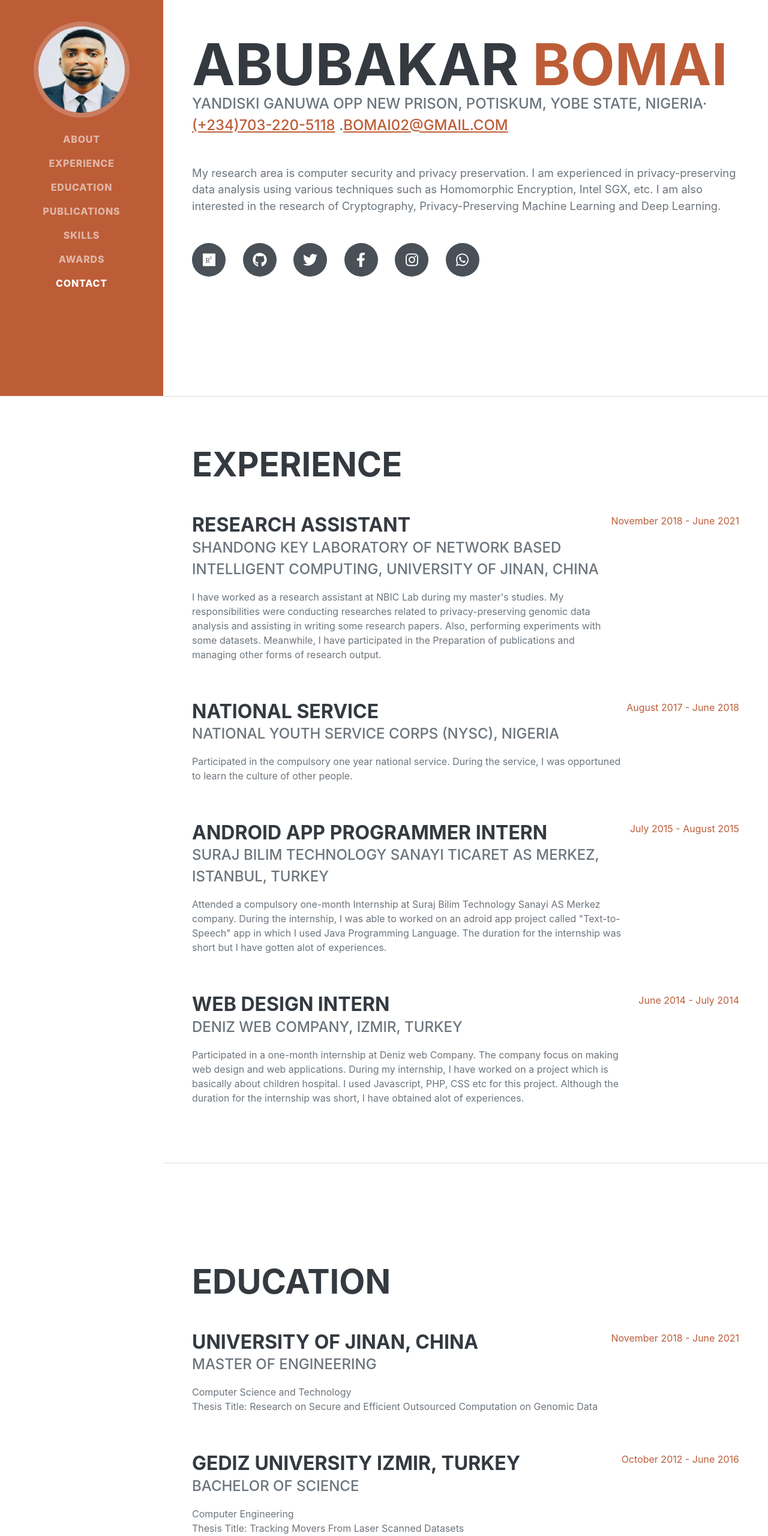
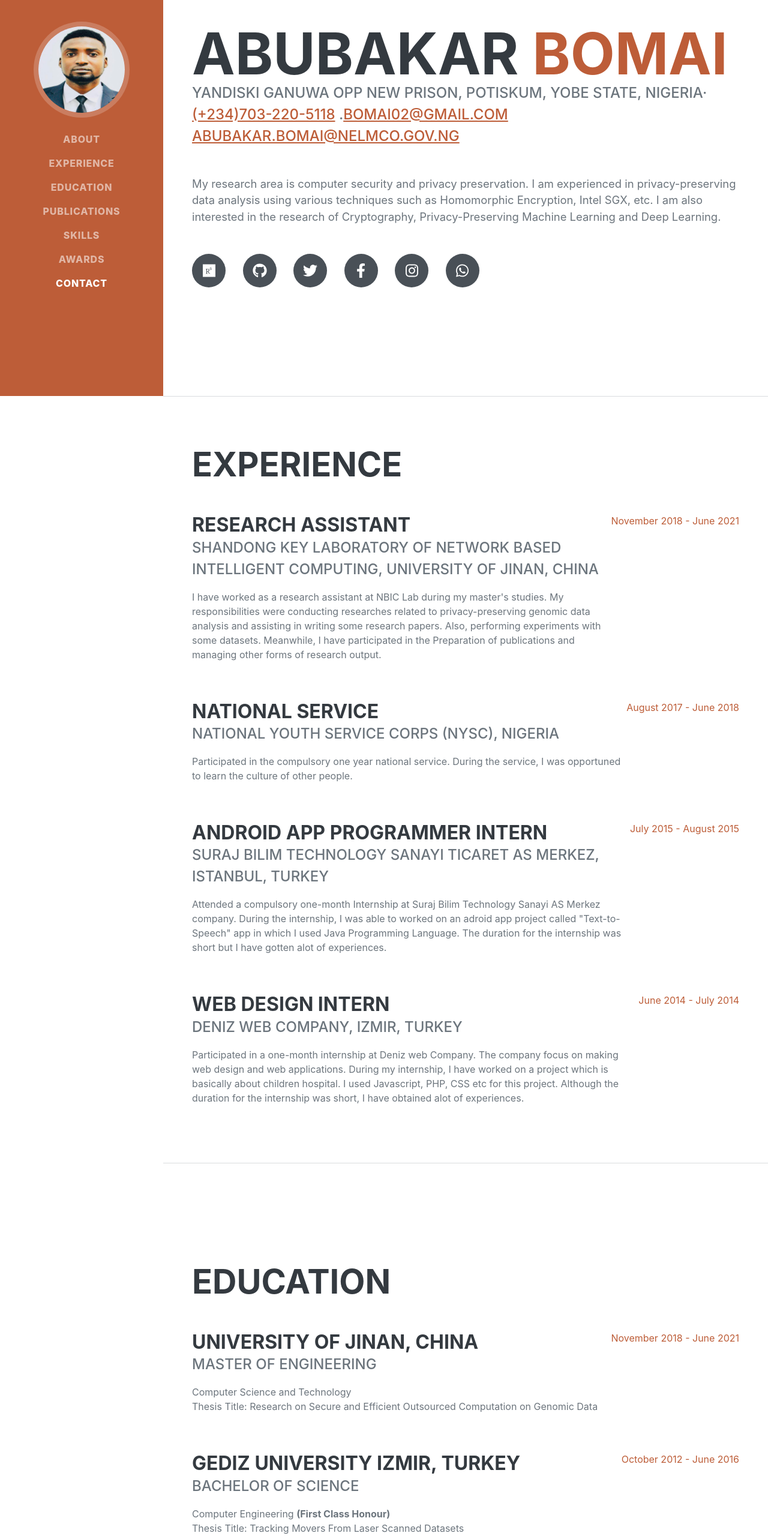
Before and after one commit to bomai02/bomai02.github.io, a plain HTML site: page index.html in a window 1280 px wide. Shown: the part 140-2700 px from the top of the page at 60% size. Drawn offline with nearby package versions, Linux system fonts and the light colour scheme; a web font is replaced by a local one.

Commit message:
Update index.html

```diff
--- a/index.html
+++ b/index.html
@@ -46,7 +46,7 @@
                     </h1>
                     <div class="subheading mb-5">
                         Yandiski Ganuwa Opp New Prison, Potiskum, Yobe State, Nigeria· <a href="tel:+2347032205118">(+234)703-220-5118</a>
-                        .<a href="mailto:bomai02@gmail.com">bomai02@gmail.com</a>
+                        .<a href="mailto:bomai02@gmail.com">bomai02@gmail.com</a> <a href="mailto:abubakar.bomai@nelmco.gov.ng">abubakar.bomai@nelmco.gov.ng</a>
                     </div>
                     <p class="lead mb-5">My research area is computer security and privacy preservation. I am experienced in privacy-preserving data analysis using various techniques such as Homomorphic Encryption, Intel SGX, etc. I am also interested in the research of Cryptography, Privacy-Preserving Machine Learning and Deep Learning.</p>
                     <div class="social-icons">
@@ -117,7 +117,7 @@
                         <div class="flex-grow-1">
                             <h3 class="mb-0">Gediz University Izmir, Turkey</h3>
                             <div class="subheading mb-3">Bachelor of Science</div>
-                              <div>Computer Engineering</div>
+                              <div>Computer Engineering <strong>(First Class Honour)</strong> </div>
                               <p>Thesis Title: Tracking Movers From Laser Scanned Datasets</p>
                         </div>
                         <div class="flex-shrink-0"><span class="text-primary">October 2012 - June 2016</span></div>
```
